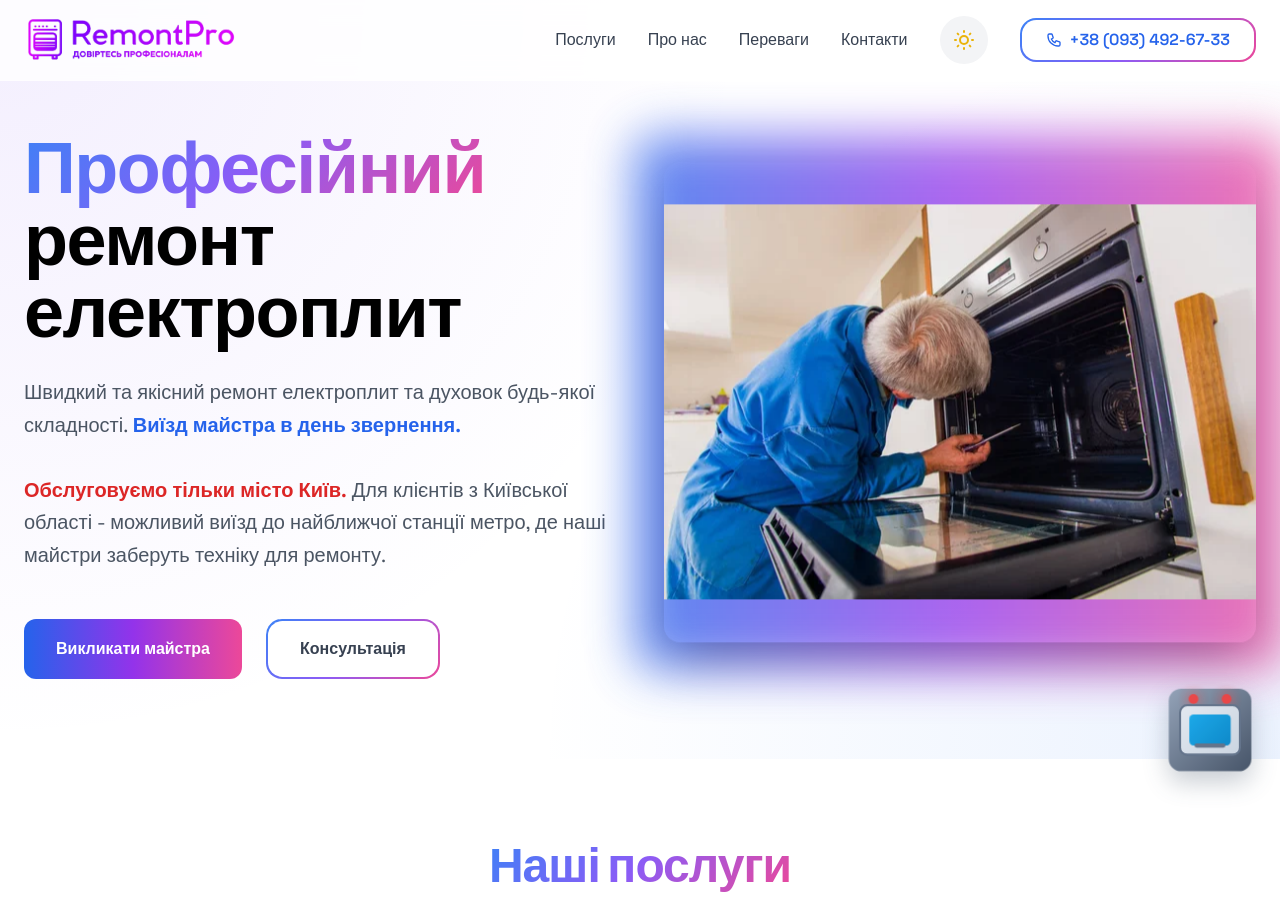
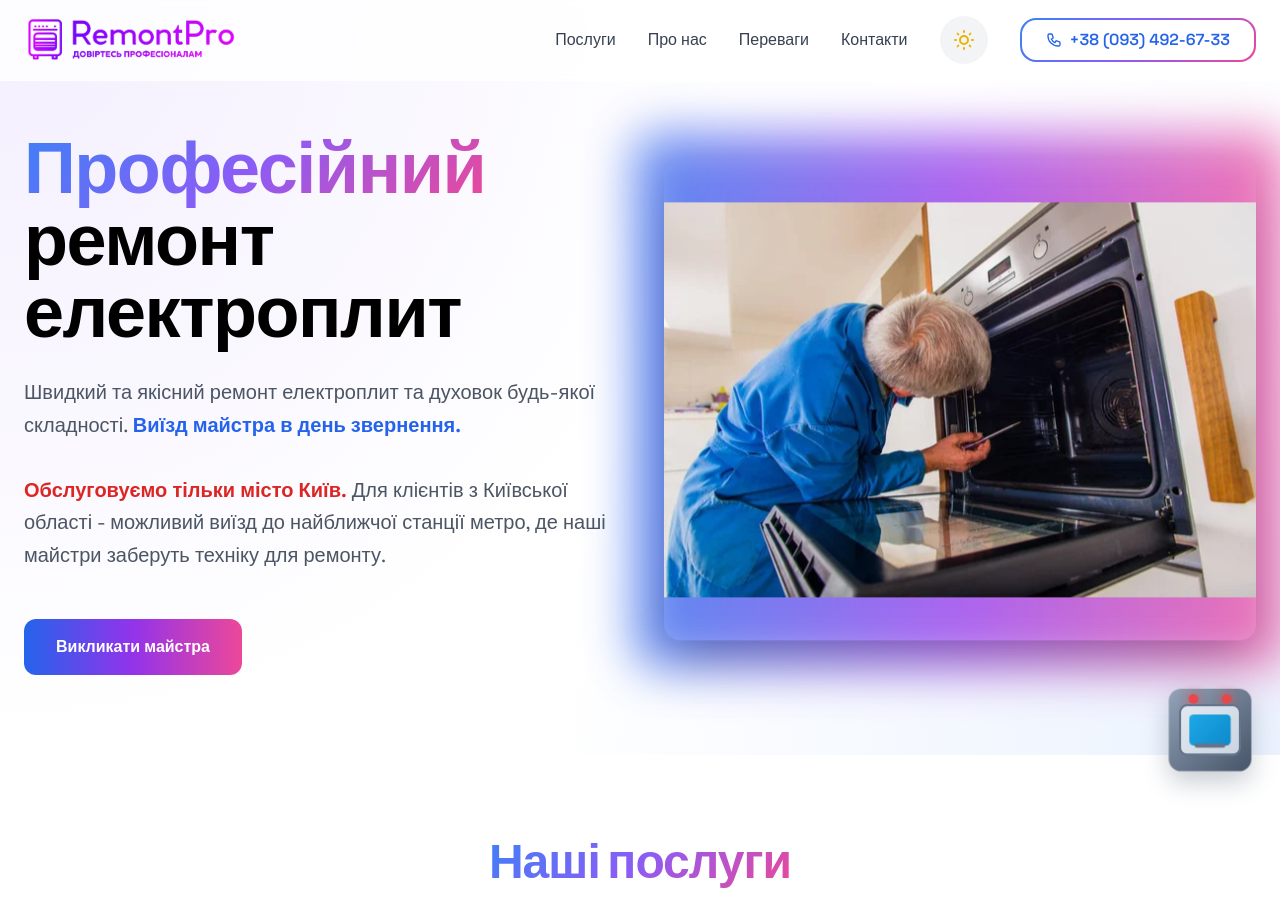
Before and after one commit to MasterSDW/master-bot, a Flask app: page / in a window 1280 px wide. Shown: the top 919 px of the page. Run offline with Flask 3, Linux system fonts and the light colour scheme; some libraries are stand-ins or nearby versions.

Commit message:
delete button

```diff
--- a/templates/index.html
+++ b/templates/index.html
@@ -101,11 +101,11 @@
                         <button onclick="document.getElementById('repairForm').scrollIntoView({behavior: 'smooth'})" class="px-8 py-4 rounded-xl bg-gradient-to-r from-blue-600 via-purple-600 to-pink-500 text-white font-semibold hover:shadow-xl hover:shadow-blue-500/30 transition-all transform hover:scale-105">
                             Викликати майстра
                         </button>
-                        <button class="gradient-border">
+                        <!-- <button class="gradient-border">
                             <div class="px-8 py-4 text-gray-700 font-semibold hover:text-blue-600 transition-all">
                                 Консультація
                             </div>
-                        </button>
+                        </button> -->
                     </div>
                 </div>
                 <div class="hidden md:block relative animate-float">
```
